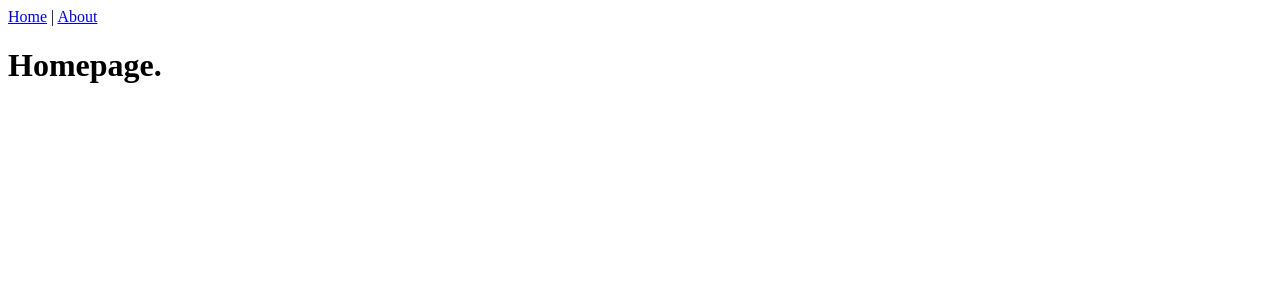
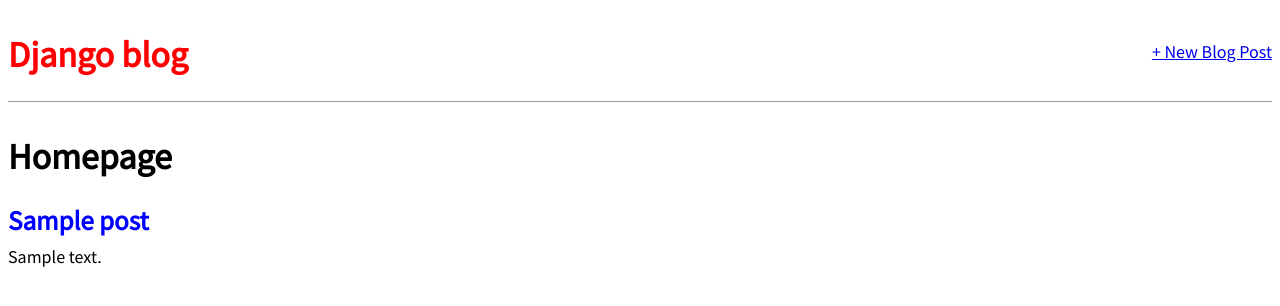
Before and after one commit to deepalipopli57/BasicApp, a Django app: template templates/pages/home.html in a window 1280 px wide. Shown: the top 306 px of the page. Run offline with Django 3.2, Linux system fonts and the light colour scheme; the template is opened without the code that fills it: most values are stand-ins (such as "Sample title", 1, 10 or a date in 2020).

Commit message:
Blogs app 6 continued

```diff
--- a/blogs/models.py
+++ b/blogs/models.py
@@ -1,11 +1,16 @@
 from django.db import models
 
 # Create your models here.
+from django.urls import reverse
+
 
 class BlogsModel(models.Model):
     title = models.CharField(max_length=40, blank=True)
     text = models.TextField(max_length=200, blank=True)
     author = models.ForeignKey('auth.User', on_delete=models.CASCADE)
 
+    def get_absolute_url(self):
+        return reverse('home')
+
     def __str__(self):
         return(self.title)
--- a/blogs/urls.py
+++ b/blogs/urls.py
@@ -1,7 +1,9 @@
 from django.conf.urls import url
 
-from blogs.views import BlogsView
+from blogs.views import BlogsView, BlogsPost, BlogsCreateView
 
 urlpatterns = [
-    url(r'^', BlogsView.as_view(), name='blogs')
+    url(r'^', BlogsView.as_view(), name='blogs'),
+    url(r'^post/<int:pk>/', BlogsPost.as_view(), name='post_detail'),
+    url(r'^post/new/', BlogsCreateView.as_view(), name='post_new'),
 ]
--- a/templates/pages/base.html
+++ b/templates/pages/base.html
@@ -1,7 +1,23 @@
-<!-- pages/base.html -->
-<header>
-  <a href="{% url 'home' %}">Home</a> | <a href="{% url 'about' %}">About</a>
-</header>
-
-{% block content %}
-{% endblock %}
+<!-- templates/base.html -->
+{% load staticfiles %}
+<html>
+  <head>
+    <title>Django blog</title>
+    <link href="https://fonts.googleapis.com/css?family=Source+Sans+Pro:400" rel="stylesheet">
+    <link rel="stylesheet" href="{% static 'css/base.css' %}">
+  </head>
+  <body>
+    <div class="container">
+      <header>
+        <div class="nav-left">
+          <h1><a href="/">Django blog</a></h1>
+        </div>
+        <div class="nav-right">
+          <a href="{% url 'post_new' %}">+ New Blog Post</a>
+        </div>
+      </header>
+      {% block content %}
+      {% endblock content %}
+    </div>
+  </body>
+</html>
--- a/templates/pages/blogs_post.html
+++ b/templates/pages/blogs_post.html
@@ -2,8 +2,8 @@
 
 {% block content %}
   <div class="post-entry">
-    <h2>{{ object.title }}</h2>
-    <p>{{ object.text }}</p>
+    <h2>{{ anything_you_want.title }}</h2>
+    <p>{{ anything_you_want.text }}</p>
   </div>
 
 {% endblock content %}
--- a/templates/pages/home.html
+++ b/templates/pages/home.html
@@ -1,5 +1,13 @@
 {% extends 'pages/base.html' %}
 
 {% block content %}
-<h1>Homepage.</h1>
-{% endblock %}
+    <h1>Homepage</h1>
+
+    {% for post in object_list %}
+        <div class="post-entry">
+            <h2><a href="{% url 'post_detail' post.pk %}">{{ post.title }}</a></h2>
+            <p>{{ post.text }}</p>
+        </div>
+    {% endfor %}
+
+{% endblock content %}
```
Also changed, not shown: blogs/views.py (+13 -1 lines), templates/pages/post_edit.html (added, +10 -0 lines), templates/pages/post_new.html (added, +10 -0 lines), db.sqlite3.
